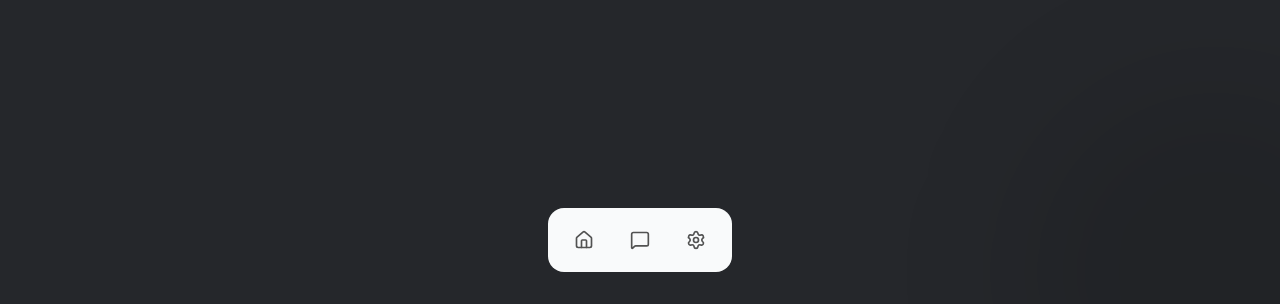
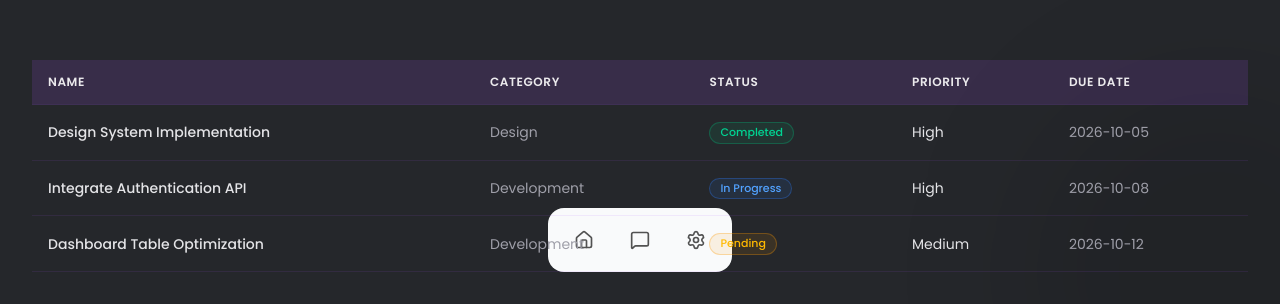
Before and after one commit to ajith-kanna/AIDO, a React (Vite) app in the folder client/: page / in a window 1280 px wide. Shown: the part 496-800 px from the top of the page. Built offline with nearby package versions, Linux system fonts and the light colour scheme.

Commit message:
changes in dashboard

```diff
--- a/client/src/components/dashboard/Dashboard.tsx
+++ b/client/src/components/dashboard/Dashboard.tsx
@@ -1,13 +1,78 @@
 import { Navbar } from "../ui/dock";
+import { Table, type Column } from "../common/table";
+interface TaskItem {
+  id: string;
+  title: string;
+  category: string;
+  status: "Completed" | "In Progress" | "Pending";
+  priority: "High" | "Medium" | "Low";
+  dueDate: string;
+}
 
+const SAMPLE_TASKS: TaskItem[] = [
+  {
+    id: "1",
+    title: "Design System Implementation",
+    category: "Design",
+    status: "Completed",
+    priority: "High",
+    dueDate: "2026-10-05",
+  },
+  {
+    id: "2",
+    title: "Integrate Authentication API",
+    category: "Development",
+    status: "In Progress",
+    priority: "High",
+    dueDate: "2026-10-08",
+  },
+  {
+    id: "3",
+    title: "Dashboard Table Optimization",
+    category: "Development",
+    status: "Pending",
+    priority: "Medium",
+    dueDate: "2026-10-12",
+  },
+];
+
+const getStatusBadge = (status: string) => {
+  switch (status) {
+    case "Completed":
+      return "border-emerald-500/30 bg-emerald-500/10 text-emerald-400";
+    case "In Progress":
+      return "border-blue-500/30 bg-blue-500/10 text-blue-400";
+    case "Pending":
+      return "border-amber-500/30 bg-amber-500/10 text-amber-400";
+    default:
+      return "border-zinc-500/30 bg-zinc-500/10 text-zinc-400";
+  }
+};
 
 const Dashboard = () => {
+  const SAMPLE_HEADER: Column<TaskItem>[] = [
+    { id: "1", title: "Name", value: "title", className: "font-medium text-white" },
+    { id: "2", title: "Category", value: "category", className: "text-zinc-400" },
+    {
+      id: "3",
+      title: "Status",
+      value: "status",
+      render: (row) => (
+        <span className={`inline-flex rounded-full border px-2.5 py-0.5 text-[11px] font-medium ${getStatusBadge(row.status)}`}>
+          {row.status}
+        </span>
+      ),
+    },
+    { id: "4", title: "Priority", value: "priority" },
+    { id: "5", title: "Due Date", value: "dueDate", className: "text-zinc-400" },
+  ];
 
   return (
     <main className="relative flex min-h-dvh flex-col justify-end items-center gap-5 overflow-hidden bg-primary p-4 text-white sm:p-8">
       <div className="pointer-events-none absolute -left-32 -top-32 size-96 rounded-full bg-white/[0.025] blur-3xl" />
       <div className="pointer-events-none absolute -bottom-40 -right-32 size-96 rounded-full bg-black/10 blur-3xl" />
-      <Navbar/>
+      <Navbar />
+      <Table data={SAMPLE_TASKS} column={SAMPLE_HEADER} />
     </main>
   );
 };
```
